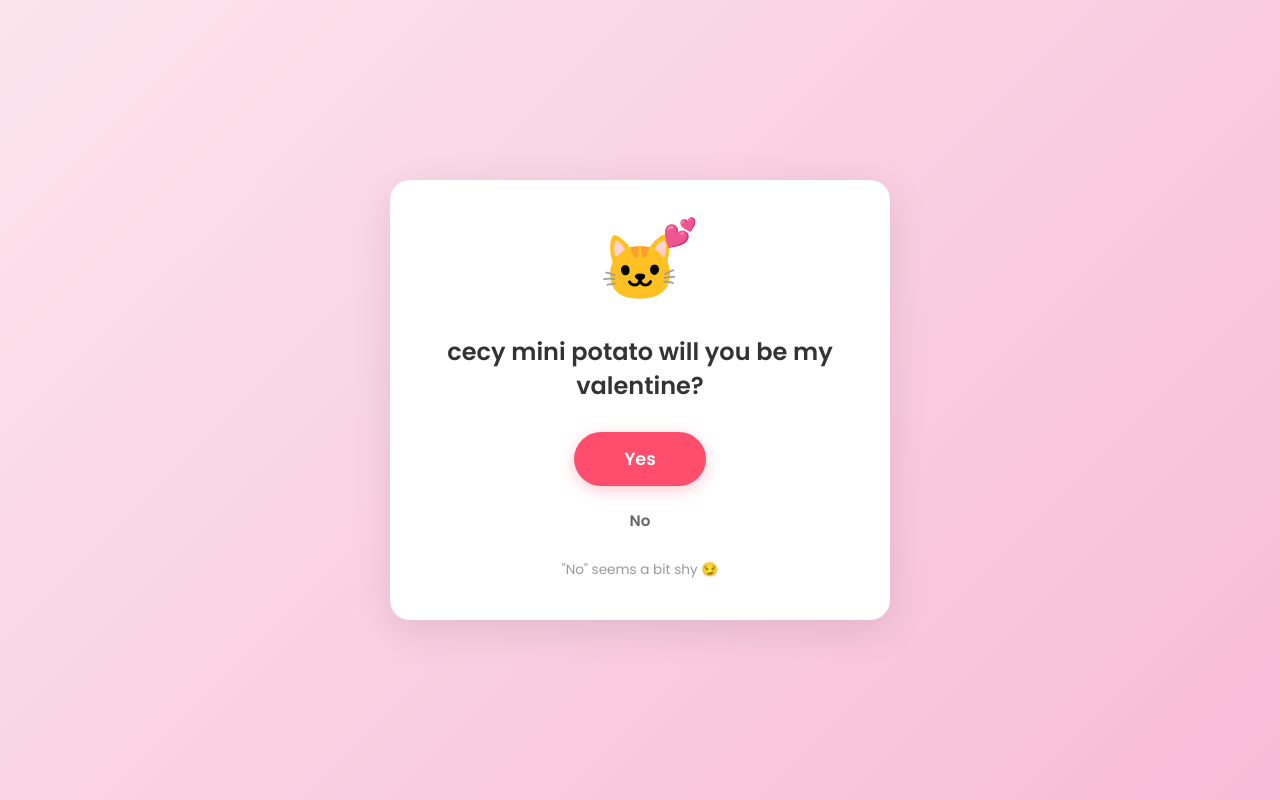
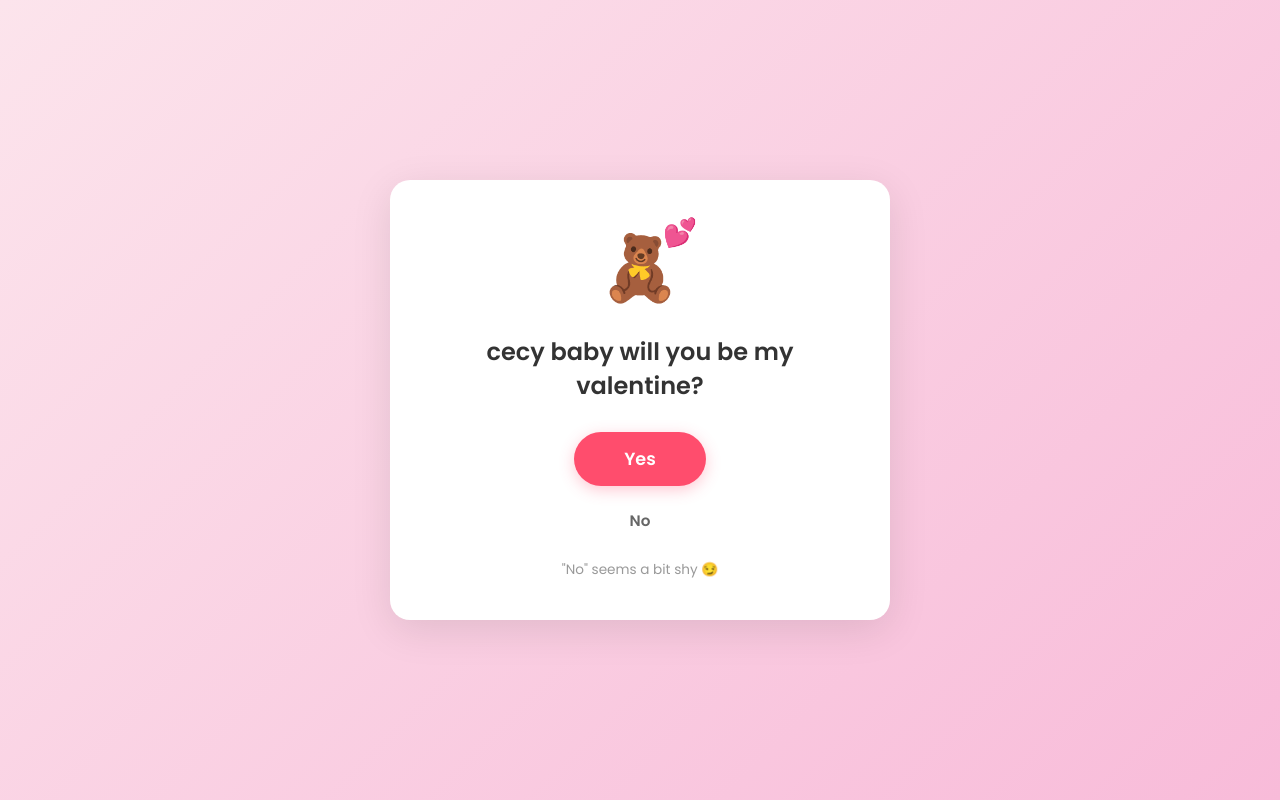
Before and after one commit to isaackdamian/mini, a plain HTML site: page index.html in a window 1280 px wide. Drawn offline with Linux system fonts and the light colour scheme.

Commit message:
Update emoji to teddy bear and name to cecy baby

```diff
--- a/index.html
+++ b/index.html
@@ -17,12 +17,12 @@
         <div class="card" id="questionCard">
             <!-- Cat Emoji Header -->
             <div class="cat-emoji">
-                <span class="cat-face">🐱</span>
+                <span class="cat-face">🧸</span>
                 <span class="heart">💕</span>
             </div>
 
             <!-- Question Text -->
-            <h1 class="question">cecy mini potato will you be my valentine?</h1>
+            <h1 class="question">cecy baby will you be my valentine?</h1>
 
             <!-- Buttons Container -->
             <div class="buttons">
@@ -38,12 +38,12 @@
         <div class="card success-card" id="successCard">
             <!-- Cat Emoji Header -->
             <div class="cat-emoji">
-                <span class="cat-face">🐱</span>
+                <span class="cat-face">🧸</span>
                 <span class="heart">💕</span>
             </div>
 
             <!-- Question Text -->
-            <h1 class="question">cecy mini potato will you be my valentine?</h1>
+            <h1 class="question">cecy baby will you be my valentine?</h1>
 
             <!-- Success Message -->
             <p class="success-text">YAY! 🎉</p>
```
